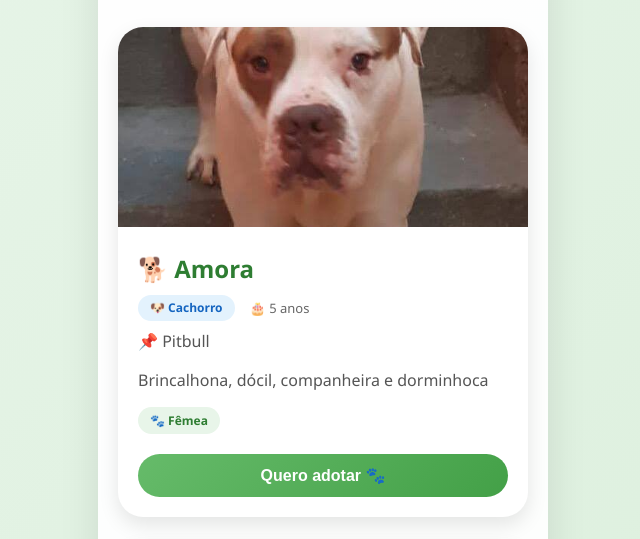
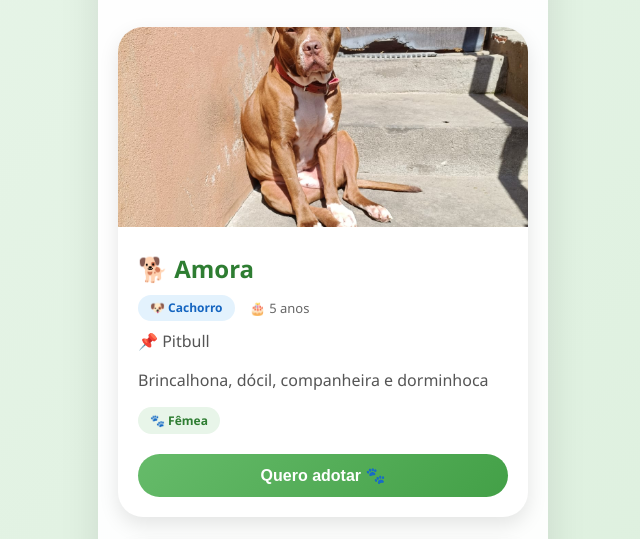
Before and after one commit to stestes181-vocacao/projeto_cdt_michelleandrade, a plain HTML site: page index.html in a window 1280 px wide. Shown: the part 188-727 px from the top of the page, without its empty margins (317-957 px from the left). Drawn offline with Linux system fonts and the light colour scheme.

Commit message:
Update index.html

```diff
--- a/index.html
+++ b/index.html
@@ -21,7 +21,7 @@
 
       <!-- AMORA -->
       <div class="card">
-        <img src="imagens]/IMG-20260122-WA0002.jpg" alt="Amora" onerror="this.src='https://placekitten.com/300/200'">
+        <img src="imagens]/IMG-20260511-WA0014(1).jpg" alt="Amora" onerror="this.src='https://placekitten.com/300/200'">
         <div class="card-content">
           <h2>🐕 Amora</h2>
           <div class="info-row">
@@ -151,7 +151,7 @@
 
       <!-- WILLIE -->
       <div class="card">
-        <img src="imagens]/IMG-20260122-WA0002.jpg" alt="Willie" onerror="this.src='https://placekitten.com/307/200'">
+        <img src="imagens]/IMG-20260518-WA0027(1).jpg" alt="Willie" onerror="this.src='https://placekitten.com/307/200'">
         <div class="card-content">
           <h2>🐕 Willie</h2>
           <div class="info-row">
```
